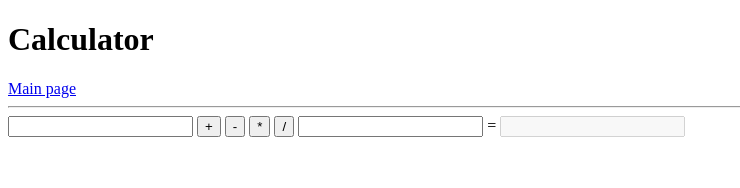
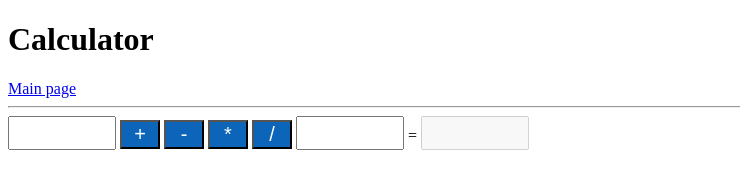
Before and after one commit to wallyrion/StaticSite, a plain HTML site: page calculator.html in a window 1280 px wide. Shown: the whole page, without its empty margins (0-740 px from the left). Drawn offline with Linux system fonts and the light colour scheme.

Commit message:
add style

```diff
--- a/calculator.html
+++ b/calculator.html
@@ -8,6 +8,18 @@
     <script src="calculator.js">
 
     </script>
+    <style>
+        input {
+          font-size: 24px;
+          width: 100px;
+        }
+        button {
+            font-size: 20px;
+            background-color: #0c65b9;
+            color: white;
+            width: 40px;
+        }
+    </style>
 </head>
 <body>
     <h1>Calculator</h1>
```
